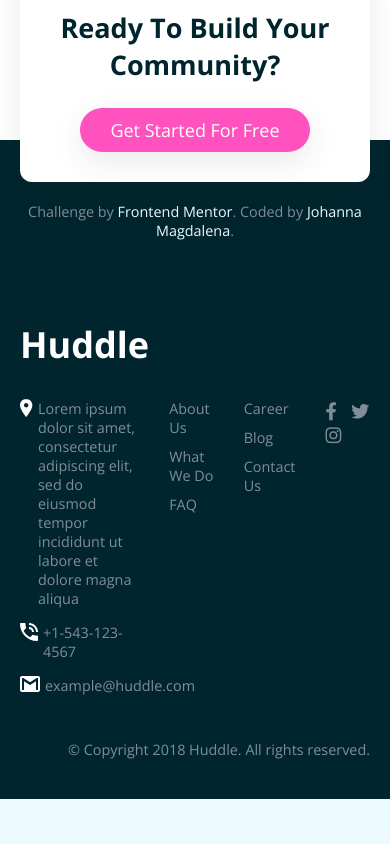
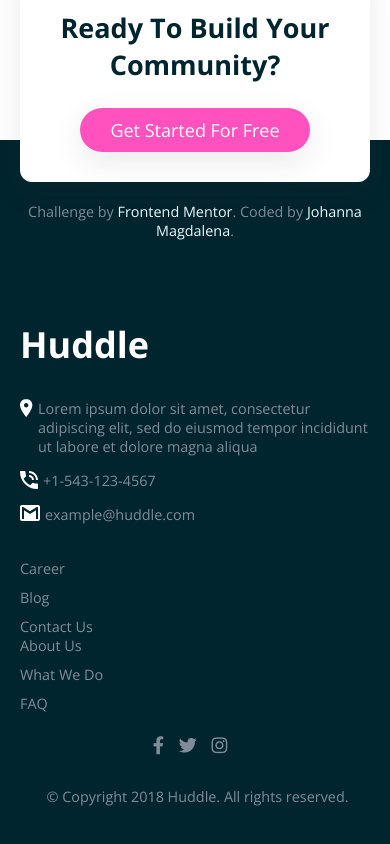
Before and after one commit to johannamag/frontendmentor-huddle-lp-alternation-blocks, a plain HTML site: page index.html in a window 390 px wide. Shown: the part 2949-3793 px from the top of the page. Before the commit the page ends 3748 px from the top, so only its background shows below. Drawn offline with nearby package versions, Linux system fonts and the light colour scheme.

Commit message:
added media queries footer

```diff
--- a/style.css
+++ b/style.css
@@ -283,3 +283,24 @@ body {
 .right {
   text-align: right;
 }
+
+@media screen and (max-width: 627px) {
+  .footer-grid {
+    grid-template-columns: repeat(1, 1fr);
+    grid-gap: 0;
+  }
+  .item {
+    margin-bottom: 20px;
+  }
+  .item-links:nth-child(2) {
+    grid-row: 3 / 4;
+    margin-bottom: 20px;
+  }
+  .item-socials {
+    grid-row: 4 / 5;
+    text-align: center;
+  }
+  .right {
+    text-align: center;
+  }
+}
```
